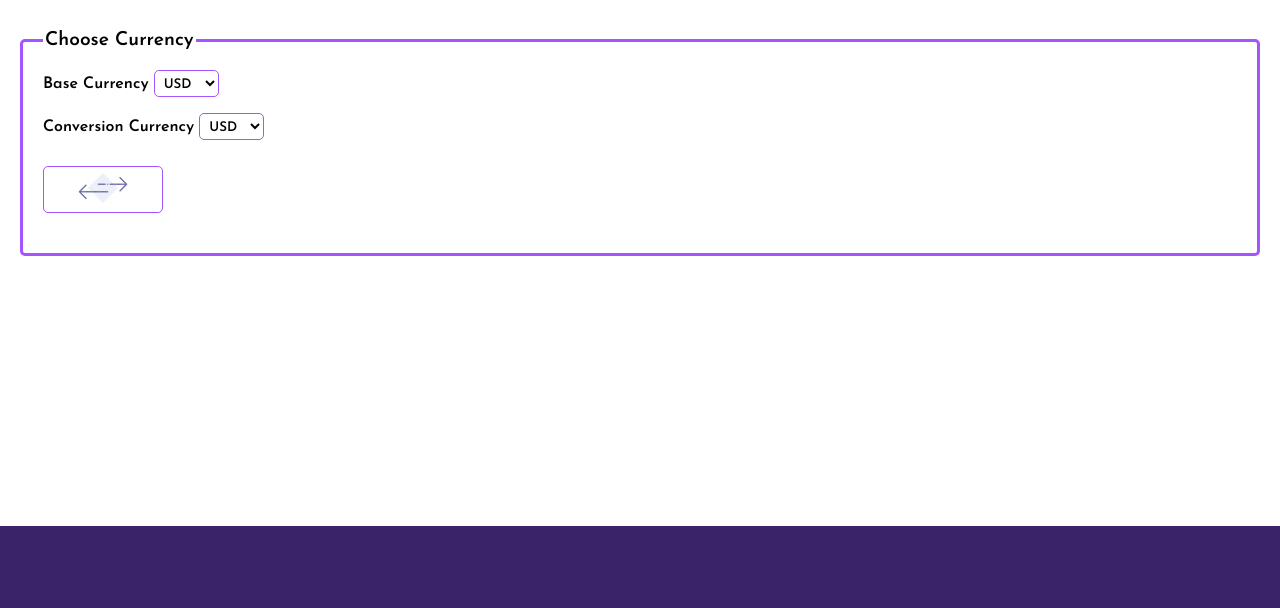
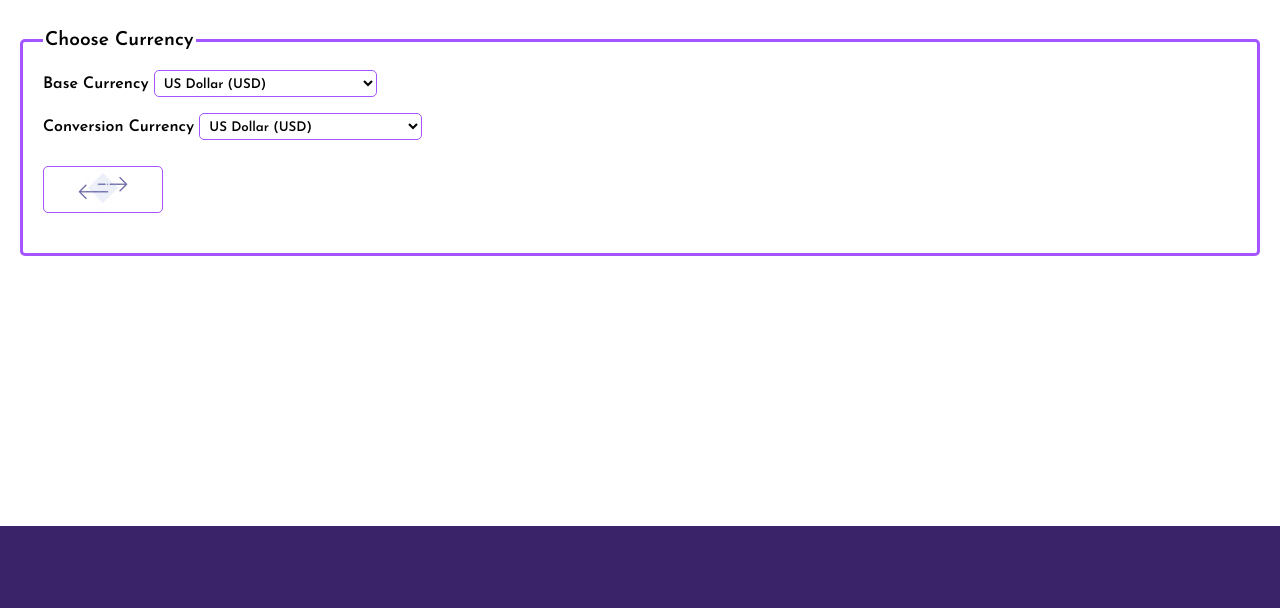
Before and after one commit to Pranavs-edu-Tec-OpenSource/CurrX, a plain HTML site: page index.html in a window 1280 px wide. Shown: the part 192-800 px from the top of the page. Drawn offline with Linux system fonts and the light colour scheme; no server answers.

Commit message:
Updated v1.1.0
This Release Comes with Enhanced Select Options & Certain Changes.

For more information Check out Discription of v1.1.0 Release.

```diff
--- a/index.html
+++ b/index.html
@@ -1,8 +1,15 @@
 <!DOCTYPE html>
 <html lang="en">
+				<meta charset="UTF-8" />
+    <meta name="theme-color" content="#9142ff" />
+<meta name="msapplication-navbutton-color" content="#9142ff" />
+<meta name="apple-mobile-web-app-capable" content="yes" />
+<meta name="apple-mobile-web-app-status-bar-style" content="black-translucent" />
     <title>CurrX - Live Currency Exchange Rates</title>
     <link href="https://fonts.googleapis.com/icon?family=Material+Icons"
       rel="stylesheet">
+    <script src="script.js"></script>
+    <script src="load.js"></script>
     <link rel="stylesheet" href="style.css">
     <link rel="stylesheet" href="nav.css">
     <link rel="shortcut icon" type="image/x-icon" href="img/favicon-32x32.png">
@@ -49,78 +56,78 @@
         												<div class="select_box">
         												<label>Base Currency</label>
             <select id="base_cur">
-            				<option value="usd">USD</option>
-            				<option value="cad">CAD</option>
-            				<option value="hkd">HKD</option>
-            				<option value="isk">ISK</option>
-            				<option value="php">PHP</option>
-            				<option value="dkk">DKK</option>
-            				<option value="huf">HUF</option>
-            				<option value="czk">CZK</option>
-            				<option value="gbp">GBP</option>
-            				<option value="ron">RON</option>
-            				<option value="sek">SEK</option>
-            				<option value="idr">IRD</option>
-            				<option value="inr">INR</option>
-            				<option value="brl">BRL</option>
-            				<option value="rub">RUB</option>
-            				<option value="hrk">HRK</option>
-            				<option value="jpy">JPY</option>
-            				<option value="thb">THB</option>
-            				<option value="chf">CHF</option>
-            				<option value="eur">EUR</option>
-            				<option value="myr">MYR</option>
-            				<option value="bgn">BGN</option>
-            				<option value="try">TRY</option>
-            				<option value="cny">CNY</option>
-            				<option value="nok">NOK</option>
-            				<option value="nzd">NZD</option>
-            				<option value="zar">ZAR</option>
-            				<option value="mxn">MXN</option>
-            				<option value="sgd">SGD</option>
-            				<option value="aud">AUD</option>
-            				<option value="ils">ILS</option>
-            				<option value="krw">KRW</option>
-            				<option value="pln">PLN</option>
+            				<option value="usd">US Dollar (USD)</option>
+            				<option value="cad">Canadian Dollar (CAD)</option>
+            				<option value="hkd">Hong Kong Dollar (HKD)</option>
+            				<option value="isk">Icelandic Krona (ISK)</option>
+            				<option value="php">Philippine Peso (PHP)</option>
+            				<option value="dkk">Danish Krone (DKK)</option>
+            				<option value="huf">Hungarian Forint (HUF)</option>
+            				<option value="czk">Czech Koruna (CZK)</option>
+            				<option value="gbp">Pound Sterling (GBP)</option>
+            				<option value="ron">Romanian Leu (RON)</option>
+            				<option value="sek">Swedish Krona (SEK)</option>
+            				<option value="idr">Indonesian Rupiah (IDR)</option>
+            				<option value="inr">Indian Rupee (INR)</option>
+            				<option value="brl">Brazilian Real (BRL)</option>
+            				<option value="rub">Russian Rouble (RUB)</option>
+            				<option value="hrk">Croatian Kuna (HRK)</option>
+            				<option value="jpy">Japanese Yen (JPY)</option>
+            				<option value="thb">Thai Baht (THB)</option>
+            				<option value="chf">Swiss Franc (CHF)</option>
+            				<option value="eur">European Euro (EUR)</option>
+            				<option value="myr">Malaysian Ringgit (MYR)</option>
+            				<option value="bgn">Bulgarian Lev (BGN)</option>
+            				<option value="try">Turkish Lira (TRY)</option>
+            				<option value="cny">Chinese Yuan Renminbi (CNY)</option>
+            				<option value="nok">Norwegian Krone (NOK)</option>
+            				<option value="nzd">New Zealand Dollar (NZD)</option>
+            				<option value="zar">South African Rand (ZAR)</option>
+            				<option value="mxn">Maxican Peso (MXN)</option>
+            				<option value="sgd">Singapore Dollar (SGD)</option>
+            				<option value="aud">Australian Dollar (AUD)</option>
+            				<option value="ils">Israeli Shekel (ILS)</option>
+            				<option value="krw">South Korean Won (KRW)</option>
+            				<option value="pln">Polish Zloty (PLN)</option>
             </select>
             </div>
             <br>
             <div class="select_box">
             <label>Conversion Currency</label>
             <select id="currency">
-            				<option value="usd">USD</option>
-            				<option value="cad">CAD</option>
-            				<option value="hkd">HKD</option>
-            				<option value="isk">ISK</option>
-            				<option value="php">PHP</option>
-            				<option value="dkk">DKK</option>
-            				<option value="huf">HUF</option>
-            				<option value="czk">CZK</option>
-            				<option value="gbp">GBP</option>
-            				<option value="ron">RON</option>
-            				<option value="sek">SEK</option>
-            				<option value="idr">IRD</option>
-            				<option value="inr">INR</option>
-            				<option value="brl">BRL</option>
-            				<option value="rub">RUB</option>
-            				<option value="hrk">HRK</option>
-            				<option value="jpy">JPY</option>
-            				<option value="thb">THB</option>
-            				<option value="chf">CHF</option>
-            				<option value="eur">EUR</option>
-            				<option value="myr">MYR</option>
-            				<option value="bgn">BGN</option>
-            				<option value="try">TRY</option>
-            				<option value="cny">CNY</option>
-            				<option value="nok">NOK</option>
-            				<option value="nzd">NZD</option>
-            				<option value="zar">ZAR</option>
-            				<option value="mxn">MXN</option>
-            				<option value="sgd">SGD</option>
-            				<option value="aud">AUD</option>
-            				<option value="ils">ILS</option>
-            				<option value="krw">KRW</option>
-            				<option value="pln">PLN</option>
+            				<option value="usd">US Dollar (USD)</option>
+            				<option value="cad">Canadian Dollar (CAD)</option>
+            				<option value="hkd">Hong Kong Dollar (HKD)</option>
+            				<option value="isk">Icelandic Krona (ISK)</option>
+            				<option value="php">Philippine Peso (PHP)</option>
+            				<option value="dkk">Danish Krone (DKK)</option>
+            				<option value="huf">Hungarian Forint (HUF)</option>
+            				<option value="czk">Czech Koruna (CZK)</option>
+            				<option value="gbp">Pound Sterling (GBP)</option>
+            				<option value="ron">Romanian Leu (RON)</option>
+            				<option value="sek">Swedish Krona (SEK)</option>
+            				<option value="idr">Indonesian Rupiah (IDR)</option>
+            				<option value="inr">Indian Rupee (INR)</option>
+            				<option value="brl">Brazilian Real (BRL)</option>
+            				<option value="rub">Russian Rouble (RUB)</option>
+            				<option value="hrk">Croatian Kuna (HRK)</option>
+            				<option value="jpy">Japanese Yen (JPY)</option>
+            				<option value="thb">Thai Baht (THB)</option>
+            				<option value="chf">Swiss Franc (CHF)</option>
+            				<option value="eur">European Euro (EUR)</option>
+            				<option value="myr">Malaysian Ringgit (MYR)</option>
+            				<option value="bgn">Bulgarian Lev (BGN)</option>
+            				<option value="try">Turkish Lira (TRY)</option>
+            				<option value="cny">Chinese Yuan Renminbi (CNY)</option>
+            				<option value="nok">Norwegian Krone (NOK)</option>
+            				<option value="nzd">New Zealand Dollar (NZD)</option>
+            				<option value="zar">South African Rand (ZAR)</option>
+            				<option value="mxn">Maxican Peso (MXN)</option>
+            				<option value="sgd">Singapore Dollar (SGD)</option>
+            				<option value="aud">Australian Dollar (AUD)</option>
+            				<option value="ils">Israeli Shekel (ILS)</option>
+            				<option value="krw">South Korean Won (KRW)</option>
+            				<option value="pln">Polish Zloty (PLN)</option>
             </select>
             </div>
             <br>
@@ -146,7 +153,7 @@
 
         								&
         								<p class="Credits_hed">In Partnership With</p><br><br>
-        								<a href="https://www.ecb.europa.eu/stats/policy_and_exchange_rates/euro_reference_exchange_rates/html/index.en.html"><img src="img/logo_only.svg" alt="European Central Bank" class="support_img"></a><br><b>European Central Bank</b><br><br><br>
+        								<a href="https://www.ecb.europa.eu/stats/policy_and_exchange_rates/euro_reference_exchange_rates/html/index.en.html"><img src="img/logo_only.svg" alt="European Central Bank" class="support_img whtb"></a><br><b>European Central Bank</b><br><br><br>
 
         								<a href="https://github.com"><img src="img/github.png" alt="GitHub" class="support_img"></a><br><b>GitHub</b>
         								<br><br><br>
@@ -160,14 +167,14 @@
         								<br>
         								<a href="" class="footer_element_text">Feedback</a>
         								<br>
-        								<a href="" class="footer_element_text">Disclaimer</a>
+        								<a href="https://github.com/Pranavs-edu-Tec-OpenSource/CurrX" class="footer_element_text">Open Source Repository</a>
+        								<br>
+        								<a>v 1.1.0</a>
         				</div>
         				<div class="footer_contact">
 
         				</div>
         				</center>
         </footer>
-      <script src="script.js"></script>
-      <script src="load.js"></script>
     </body>
 </html>
```
